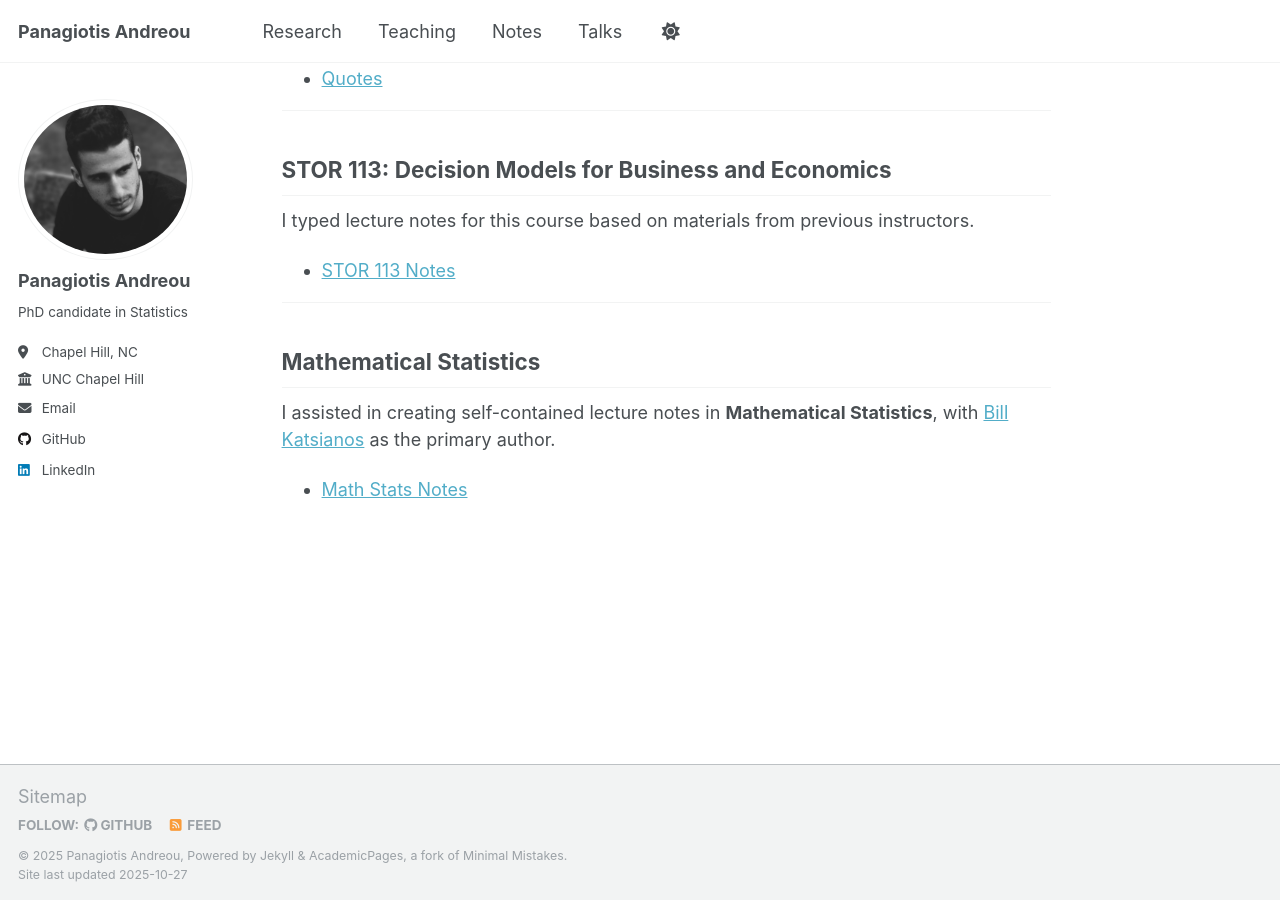
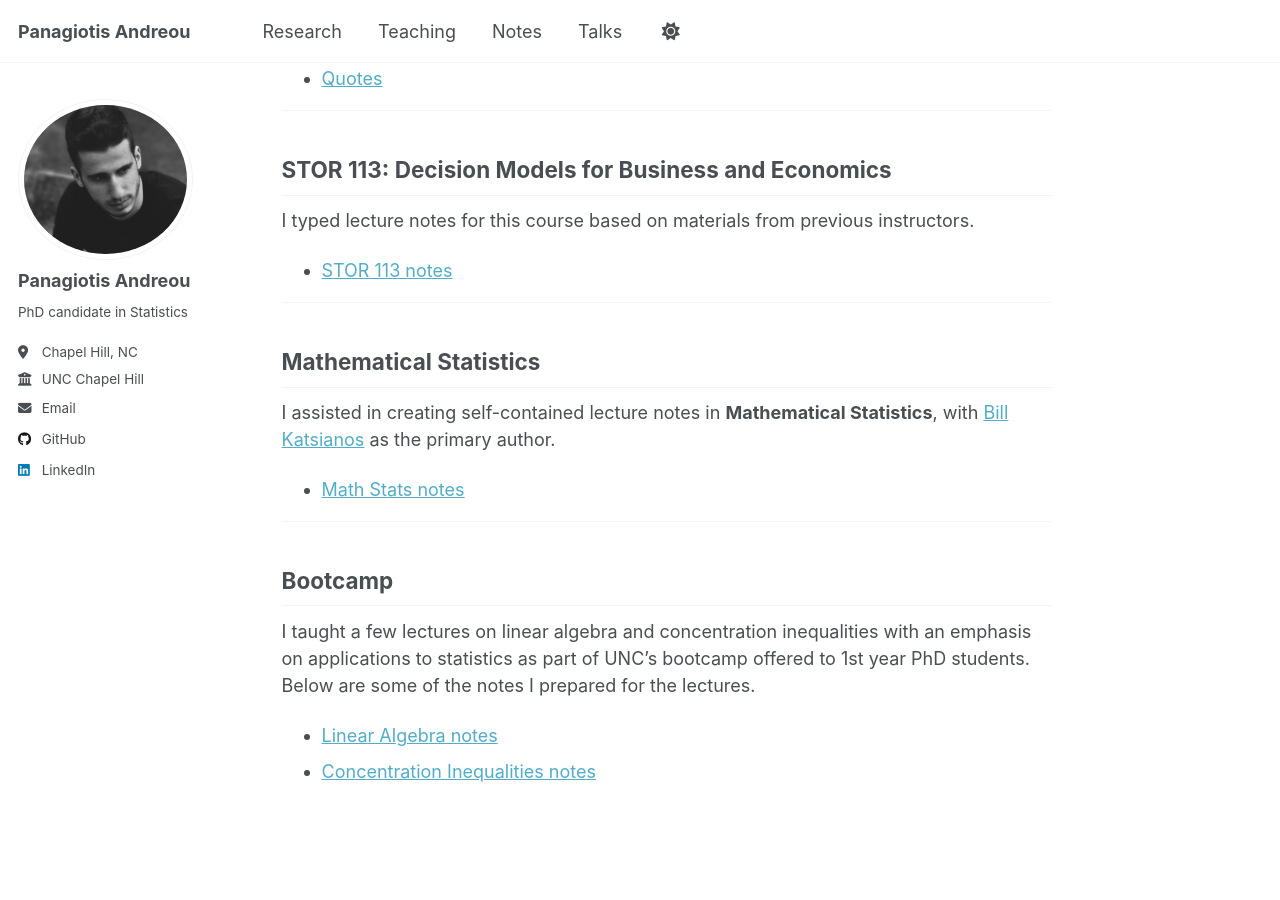
Before and after one commit to andreoupanos/andreoupanos.github.io, a Jekyll site: the page built from _pages/notes.md, in a window 1280 px wide and 900 px high, scrolled down 402 px. Built offline with Jekyll 4.4.1, drawn with Linux system fonts in a browser that asks for light colours; a script that is not in the unit is left out.

Commit message:
Add bootcamp notes section and PDF files

```diff
--- a/_pages/notes.md
+++ b/_pages/notes.md
@@ -20,7 +20,7 @@ Below are a few files I created while teaching STOR 155. The first two give a qu
 
 I typed lecture notes for this course based on materials from previous instructors.
 
-- [STOR 113 Notes](/assets/files/stor113/STOR_113_notes.pdf)
+- [STOR 113 notes](/assets/files/stor113/STOR_113_notes.pdf)
 
 ---
 
@@ -28,4 +28,13 @@ I typed lecture notes for this course based on materials from previous instructo
 
 I assisted in creating self-contained lecture notes in **Mathematical Statistics**, with [Bill Katsianos](https://katsianos.github.io/) as the primary author.
 
-- [Math Stats Notes](/assets/files/math_stats/Mathematical_Statistics.pdf)
+- [Math Stats notes](/assets/files/math_stats/Mathematical_Statistics.pdf)
+
+---
+
+## Bootcamp
+
+I taught a few lectures on linear algebra and concentration inequalities with an emphasis on applications to statistics as part of UNC's bootcamp offered to 1st year PhD students. Below are some of the notes I prepared for the lectures.
+
+- [Linear Algebra notes](/assets/files/bootcamp/LinearAlgebra.pdf)
+- [Concentration Inequalities notes](/assets/files/bootcamp/ConcentrationInequalities.pdf)
```
Also changed, not shown: 2 other files.
